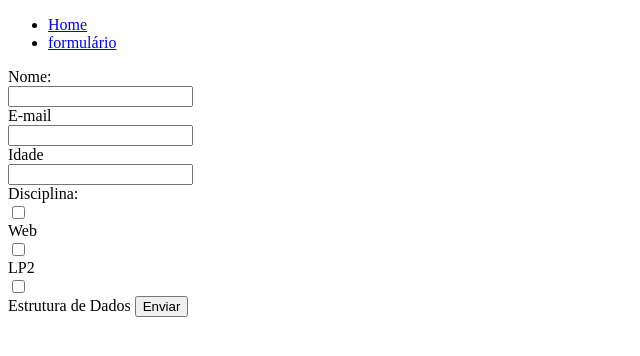
After one commit to reisbraga/CEFET-Web, a Flask app: page /form in a window 1280 px wide. The commit adds this page. Shown: the top 356 px of the page, without its empty margins (0-640 px from the left). Run offline with Flask 3, Linux system fonts and the light colour scheme.

Commit message:
Add files via upload

```diff
--- a/2º Bi/python_flask/app.py
+++ b/2º Bi/python_flask/app.py
@@ -1,5 +1,6 @@
-from flask import Flask, render_template
+from flask import Flask, render_template, request, flash
 app = Flask(__name__)
+app.config['SECRET_KEY'] = 'JHG8BJXKSAJK-0j-JKhjn87'
 
 @app.route('/')
 def index():
@@ -13,5 +14,15 @@ def aula(nome = 'João', curso='Informática', ano = 1):
     dados = {'nome':nome, 'curso':curso, 'ano':ano}
     return render_template('aula.html', dados_curso = dados)
 
+@app.route('/form')
+def form():
+    return render_template('form.html')
+
+@app.route('/dados', methods=['POST'])
+def dados():
+    flash('Dados enviados!!!')
+    dados = request.form
+    return render_template('dados.html', dados=dados)
+
 if __name__ == '__main__':
     app.run()
--- a/2º Bi/python_flask/static/css/estilo.css
+++ b/2º Bi/python_flask/static/css/estilo.css
@@ -1,7 +1,12 @@
-a {
+a, input {
     display: block;
 }
 
 img {
-    width: 500px;
+    width: 150px;
 }
+
+table, tr, td, th {
+    border: 1px solid black;
+    border-collapse: collapse;
+}
--- /dev/null
+++ b/2º Bi/python_flask/templates/base.html
@@ -0,0 +1,26 @@
+<!DOCTYPE html>
+<html lang="en">
+<head>
+    <meta charset="UTF-8">
+    <meta name="viewport" content="width=device-width, initial-scale=1.0">
+    <title>Document</title>
+    <link rel="stylesheet" href="{{url_for('static',filename='css/estilo.css')}}">
+
+</head>
+<body>
+    <nav>
+        <ul>
+            <li>
+                <a href="/">Home</a>
+            </li>
+            <li>
+                <a href="/form">formulário</a>
+            </li>
+        </ul>
+    </nav>
+    <main>
+        {% block conteudo %}
+        {% endblock %}
+    </main>
+</body>
+</html>
--- /dev/null
+++ b/2º Bi/python_flask/templates/form.html
@@ -0,0 +1,20 @@
+{% extends "base.html" %}
+
+{% block conteudo %}
+    <form action="/dados" method="post">
+        <label for="nome">Nome: </label>
+        <input type="text" name="nome" id="nome">
+        <label for="email"> E-mail</label>
+        <input type="email" name="email" id="email">
+        <label for="idade">Idade</label>
+        <input type="number" name="idade" id="idade">
+        <label>Disciplina:</label>
+        <input type="checkbox" name="disciplina" id="web" value="web">
+        <label for="web">Web</label>
+        <input type="checkbox" name="disciplina" id="lp2" value="Lp2">
+        <label for="lp2">LP2</label>
+        <input type="checkbox" name="disciplina" id="estdados" value="Estrutura de Dados">
+        <label for="estdados">Estrutura de Dados</label>
+        <button type="submit">Enviar</button>
+    </form>
+{% endblock %}
```
Also changed, not shown: 2º Bi/python_flask/templates/aula.html (+4 -10 lines), 2º Bi/python_flask/templates/dados.html (added, +26 -0 lines), 2º Bi/python_flask/templates/index.html (+4 -11 lines), 2º Bi/python_flask/static/img/aula.gif.
